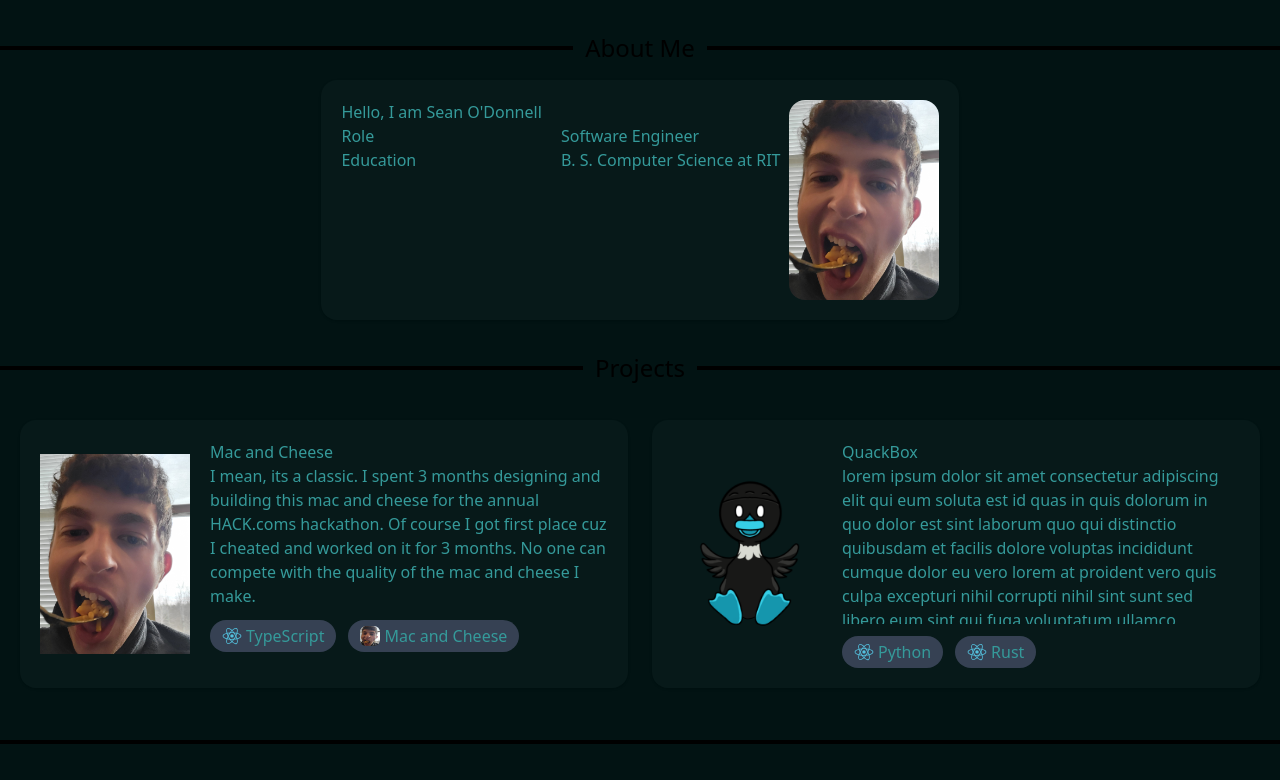
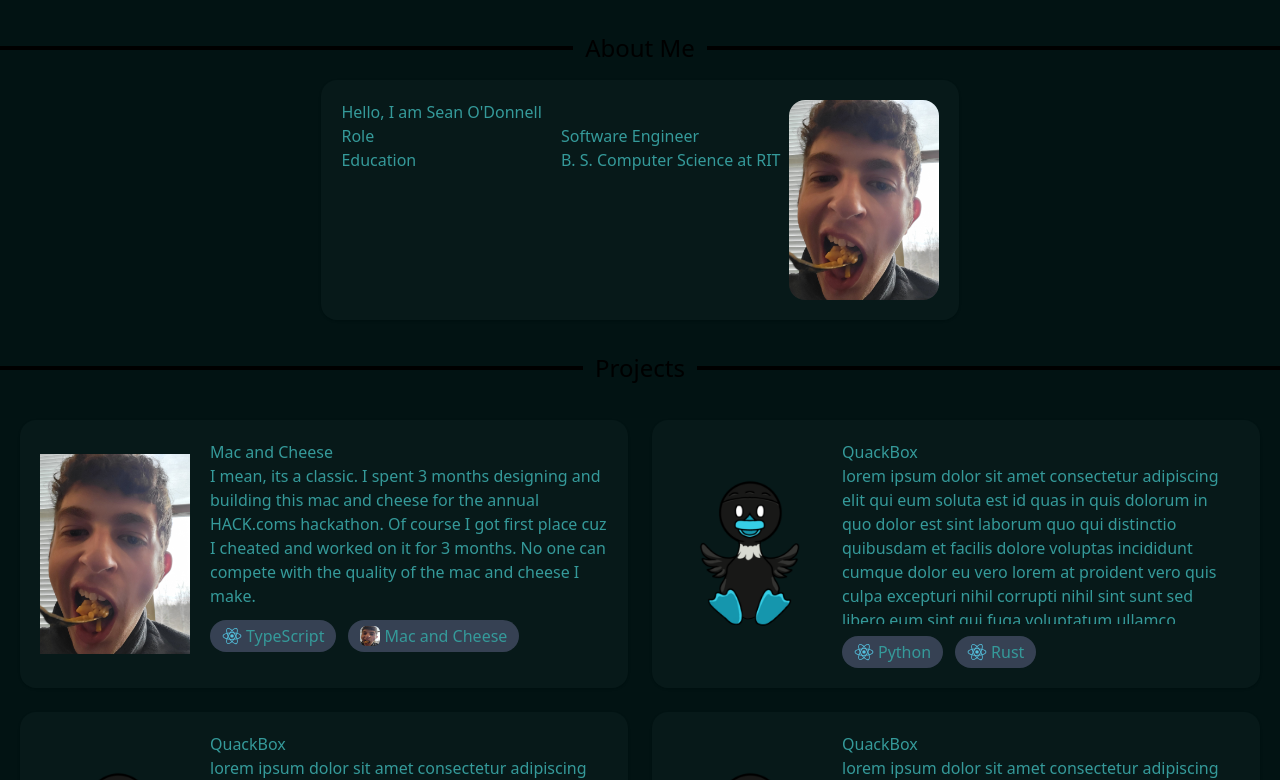
Before and after one commit to Saoski/test-portfolio, a Next.js app: page / in a window 1280 px wide. Shown: the top 780 px of the page. Built offline with nearby package versions, Linux system fonts and the light colour scheme.

Commit message:
Duplicate projects

```diff
--- a/app/page.tsx
+++ b/app/page.tsx
@@ -29,6 +29,18 @@ export default function Home() {
                     image_src={quackbox}
                     skills={[Skill.Python, Skill.Rust]}
                 />
+                <ProjectCard
+                    title={"QuackBox"}
+                    description={otherProjectDescription}
+                    image_src={quackbox}
+                    skills={[Skill.Python, Skill.Rust]}
+                />
+                <ProjectCard
+                    title={"QuackBox"}
+                    description={otherProjectDescription}
+                    image_src={quackbox}
+                    skills={[Skill.Python, Skill.Rust]}
+                />
             </div>
             <Divider />
             <Divider />
```
